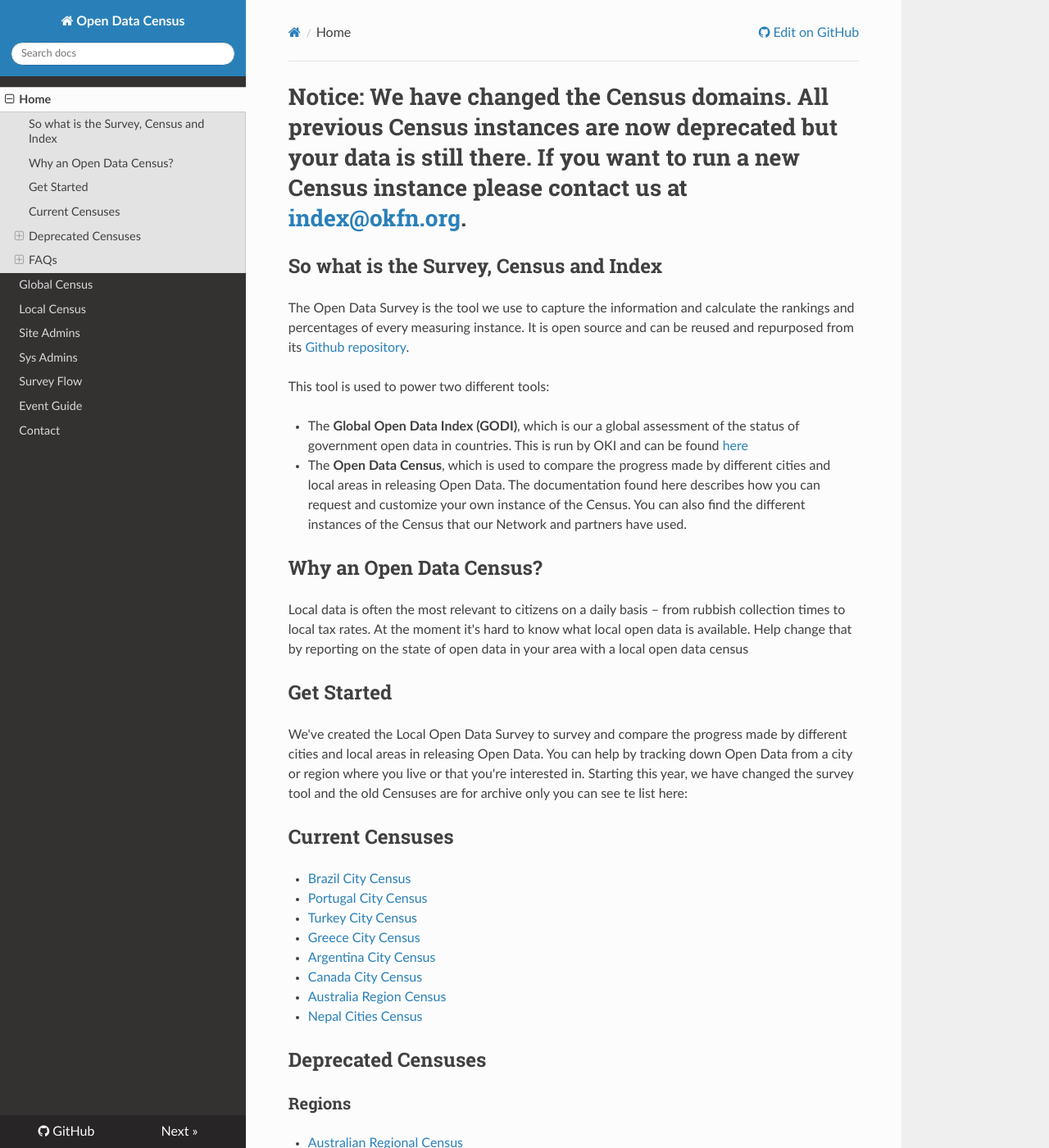
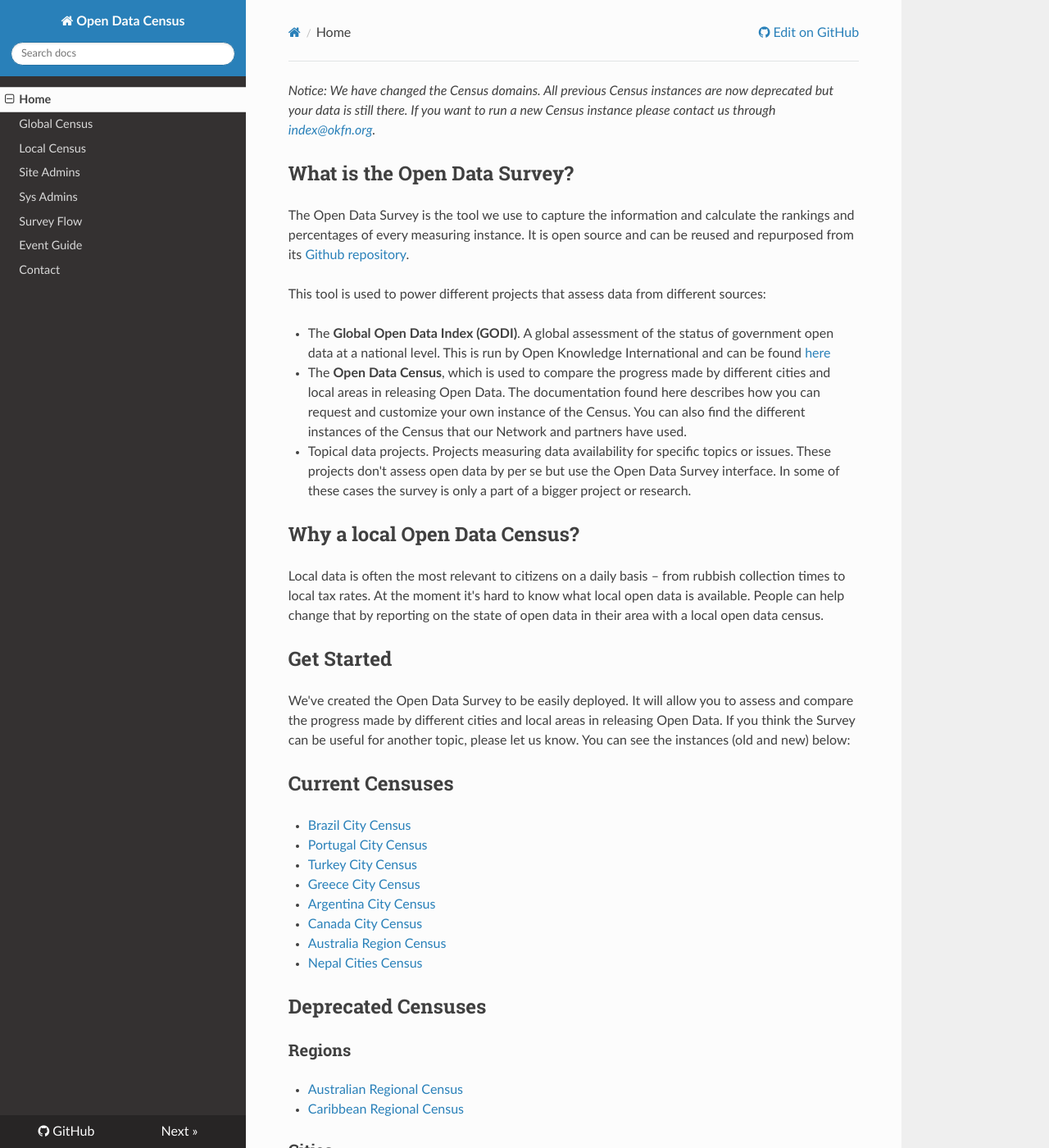
Before and after one commit to okfn/opendatasurvey, an MkDocs documentation site: the page built from docs/index.md, in a window 1280 px wide and 1400 px high. Shown: the whole window at 82% size. Built offline with MkDocs 1.6.1, drawn with Linux system fonts in a browser that asks for light colours; nearby versions of some CDN libraries; old or Windows-style settings are respelled for this version of MkDocs; some of the changed text lies outside the part shown.

Commit message:
Updates the main documentation page

```diff
--- a/docs/index.md
+++ b/docs/index.md
@@ -1,31 +1,32 @@
-# Notice: We have changed the Census domains. All previous Census instances are now deprecated but your data is still there. If you want to run a new Census instance please contact us at [index@okfn.org](mailto:index@okfn.org).
+*Notice: We have changed the Census domains. All previous Census instances are now deprecated but your data is still there. If you want to run a new Census instance please contact us through
+[index@okfn.org](mailto:index@okfn.org).*
 
-##So what is the Survey, Census and Index
-The Open Data Survey is the tool we use to capture the information and calculate the rankings and percentages of every measuring instance. It is open source and can be reused and repurposed from its[ Github repository](https://github.com/okfn/opendatasurvey/).
+##What is the Open Data Survey?
+The Open Data Survey is the tool we use to capture the information and calculate the rankings and percentages of every measuring instance. It is open source and can be reused and repurposed from its [Github repository](https://github.com/okfn/opendatasurvey/).
 
-This tool is used to power two different tools:
+This tool is used to power different projects that assess data from different sources:
 
-* The __Global Open Data Index (GODI)__, which is our a global assessment of the status of government open data in countries. This is run by OKI and can be found [here](https://index.okfn.org/)
+* The __Global Open Data Index (GODI)__. A global assessment of the status of government open data at a national level. This is run by Open Knowledge International and can be found [here](https://index.okfn.org/)
 * The __Open Data Census__, which is used to compare the progress made by different cities and local areas in releasing Open Data. The documentation found here describes how you can request and customize your own instance of the Census. You can also find the different instances of the Census that our Network and partners have used.
+* Topical data projects. Projects measuring data availability for specific topics or issues. These projects don't assess open data by per se but use the Open Data Survey interface. In some of these cases the survey is only a part of a bigger project or research.
 
-## Why an Open Data Census?
+## Why a local Open Data Census?
 
 Local data is often the most relevant to citizens on a daily basis – from rubbish collection times to local tax rates.
     At the moment it's hard to know what local open data is available.
-   Help change that by reporting on the state of open data in your area with a local open data census
-
+   People can help change that by reporting on the state of open data in their area with a local open data census.
 
 ## Get Started
 
-We've created the Local Open Data Survey to survey and compare the progress made by different cities and local areas in releasing Open Data. You can help by tracking down Open Data from a city or region where you live or that you're interested in. Starting this year, we have changed the survey tool and the old Censuses are for archive only you can see te list here:
+We've created the Open Data Survey to be easily deployed. It will allow you to assess and compare the progress made by different cities and local areas in releasing Open Data. If you think the Survey can be useful for another topic, please let us know.  You can see the instances (old and new) below:
 
 {!_includes/local_census_instances.md!}
 
-If you don't see your country in the list or need a new instance, all you need to do is __register your interest in this form__ and we'll get your Local Open Data Survey set up and ready to use.
+If you don't see your country in the list or need a new instance, all you need to do is __register your interest in this form__ and we'll contact you to get your Open Data Survey set up and ready to use.
 
 <iframe src="https://docs.google.com/forms/d/1kbASV4sc6ElLieyj009gNAGGfpMJ8pDek7zNBC52x9c/viewform?embedded=true" width="640" height="850" frameborder="0" marginheight="0" marginwidth="0">Loading&#8230;</iframe>
 
-If you only need to deploy a new instance of your old census send us an email us to census@okfn.org,
+If you only need to deploy a new instance of your old census send us an email us to census@okfn.org.
 
 ## FAQs
 
@@ -33,11 +34,11 @@
 
 #### Will the Survey be hosted for me?
 
-Yes, we'll host the census for you.
+Yes, we'll host the census for you. If you know how to, you can re-deploy the code following the instructions in the [repository](https://github.com/okfn/opendatasurvey).
 
 #### Will I be able to compare cities (or regions) in my country?
 
-Yes, you will. That's exactly what the local survey will allow you to do!
+Yes, you will. That's exactly what the local survey is intended to do!
 
 #### Can I have separate city and region censuses for my country?
 
@@ -66,25 +67,23 @@
 
 #### How did this come about?
 
-One thing clear from last year's efforts was that people wanted to be able to customise the Census. The Local Census has been quick to set up, as it re-uses the tools we designed for the Global Open Data Index. We can help you get a Topical or Local Open Data Census set up quickly and easily, and you can select what datasets you want to survey for your survey too.
-
-Local data is often the most relevant to citizens on a daily basis – be it rubbish collection times, local tax rates or zoning information. However, at the moment it's difficult to know which key local datasets are openly available and where. You can help change that!
+After the first edition of the Global Open Data Index people wanted to be able to customise their own Census. Local Censuses are quick to set up, since they reuse the tools we designed for the Global Open Data Index. We can help you get a Topical or Local Open Data Census set up quickly and easily, and you can select what datasets you want to survey for your survey too.
 
 We know there is huge variability in how much local data is available not just across countries but within countries, with some cities and municipalities making major open data efforts, while in others there's little or no progress visible. If we can find out what open data is out there, we can encourage more cities to open up key information, helping businesses and citizens understand their cities and making life easier.
 
-#### What's the Relation with the Global Open Data Index?
+#### What's the relation with the Global Open Data Index?
 
-The [Global Open Data Survey][national-open-data-census] assesses the availability of key datasets at the national, country, level. It has been run annually since 2012 by Open Knowledge International. It is used to produce the [Global Open Data Index][open-data-index], the global reference for the state of open data released by national governments.
+The [Global Open Data Survey][national-open-data-census] assesses the availability of key datasets at the national level. It has been run annually since 2012 by Open Knowledge International. It is used to produce the [Global Open Data Index][open-data-index], the global reference for the state of open data released by national governments.
 
 The Index (and Census) answer questions like: which key datasets are being released? Is the available data legally and technically usable so that citizens, civil society and businesses can realise the full benefits of the information?
 
 #### Can I do a topical Census focused on a particular topic (e.g. transport data) rather than a local census?
 
-Yes you can! We are also supporting topical censuses – [contact us][contact-us] if you are interested.
+Yes you can! There are a couple instances running that aren't focused on a specific geographical region. [Contact us][contact-us] if you are interested.
 
 #### Who's running this?
 
-This site and the Open Data Census platform is run by [Open Knowledge International][okf]. Each individual census is run by its specific team and community who are responsible for its content and validity.
+This site and the Open Data Census platform is run by [Open Knowledge International][okf]. Each individual census is run by its specific team and community who are responsible for its content, methodology and validity.
 
 #### This is great! Can I make a donation?
 
```
Also changed, not shown: other parts of docs/index.md (+1 -1 lines).
